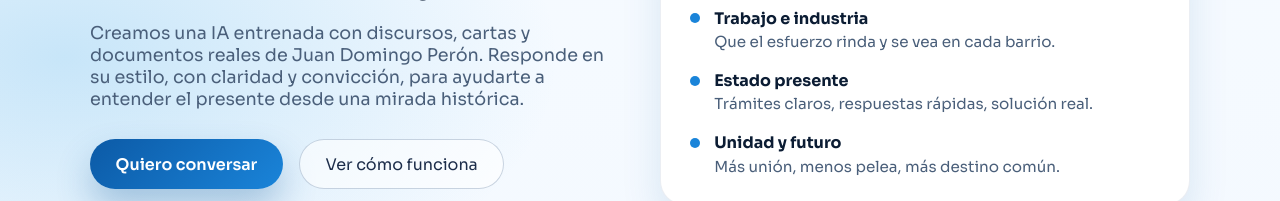
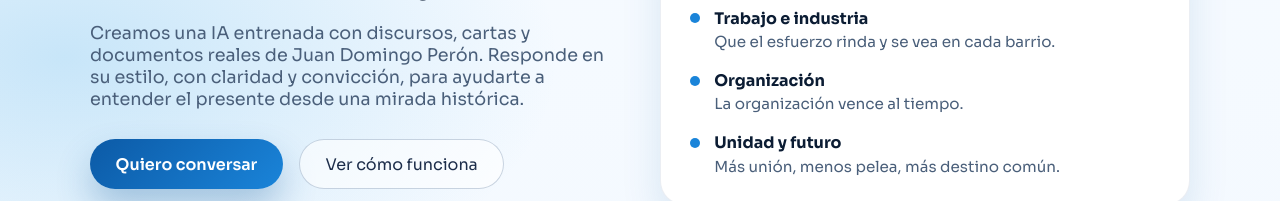
Before and after one commit to MatiasVilla91/PeronPeronPeron, a React (Vite) app in the folder frontend/: page / in a window 1280 px wide. Shown: the part 371-572 px from the top of the page. Built offline with nearby package versions, Linux system fonts and the light colour scheme; no server answers.

Commit message:
Update hero panel copy about organization

```diff
--- a/frontend/src/App.jsx
+++ b/frontend/src/App.jsx
@@ -405,8 +405,8 @@
                 <div className="panel-row">
                   <span className="panel-dot" />
                   <div>
-                    <p className="panel-heading">Estado presente</p>
-                    <p className="panel-text">Trámites claros, respuestas rápidas, solución real.</p>
+                    <p className="panel-heading">Organización</p>
+                    <p className="panel-text">La organización vence al tiempo.</p>
                   </div>
                 </div>
                 <div className="panel-row">
```
